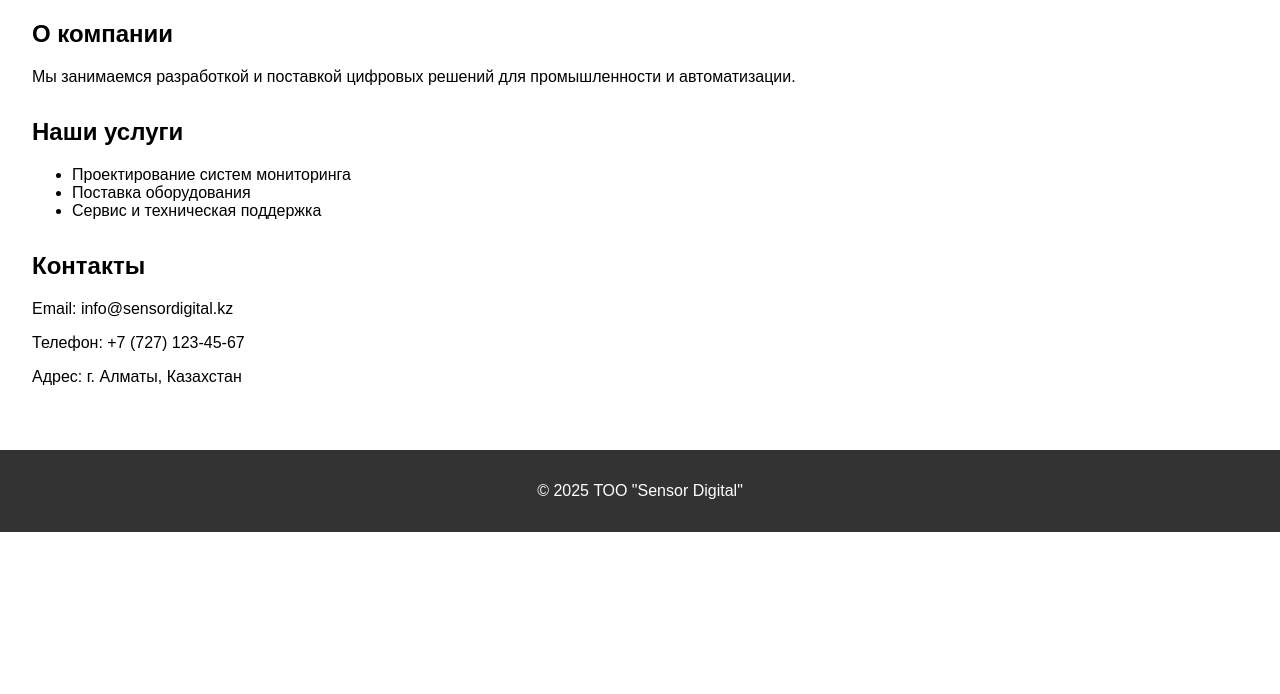
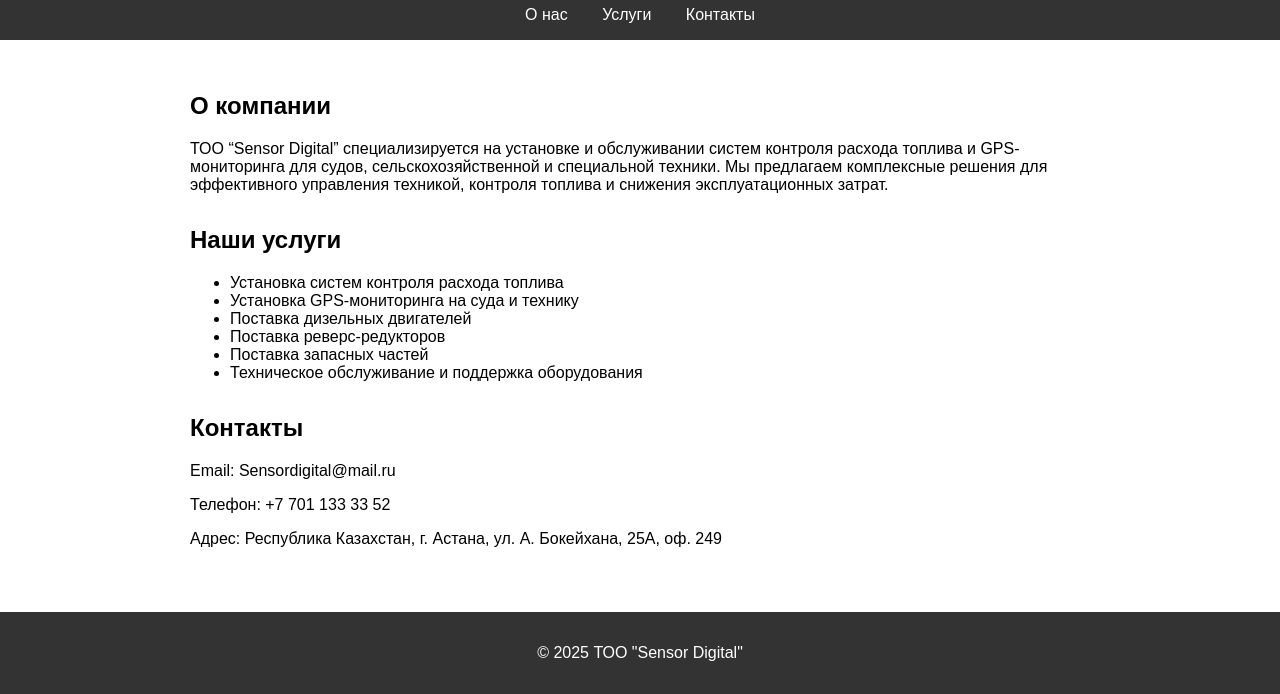
Before and after one commit to Sensor-digital/Sensor-digital.github.io, a plain HTML site: page index.html in a window 1280 px wide. Shown: the part 162-856 px from the top of the page. Before the commit the page ends 800 px from the top, so only its background shows below. Drawn offline with Linux system fonts and the light colour scheme.

Commit message:
Add files via upload

```diff
--- a/index.html
+++ b/index.html
@@ -7,13 +7,15 @@
     <style>
         body { font-family: Arial, sans-serif; margin: 0; padding: 0; }
         header, footer { background: #333; color: white; text-align: center; padding: 1em; }
-        main { padding: 2em; }
+        main { padding: 2em; max-width: 900px; margin: auto; }
         nav a { margin: 0 15px; color: white; text-decoration: none; }
         section { margin-bottom: 2em; }
+        img.logo { max-width: 200px; display: block; margin: 0 auto 1em; }
     </style>
 </head>
 <body>
     <header>
+        <img src="logo.png" alt="Sensor Digital Logo" class="logo">
         <h1>ТОО "Sensor Digital"</h1>
         <nav>
             <a href="#about">О нас</a>
@@ -24,21 +26,24 @@
     <main>
         <section id="about">
             <h2>О компании</h2>
-            <p>Мы занимаемся разработкой и поставкой цифровых решений для промышленности и автоматизации.</p>
+            <p>ТОО “Sensor Digital” специализируется на установке и обслуживании систем контроля расхода топлива и GPS-мониторинга для судов, сельскохозяйственной и специальной техники. Мы предлагаем комплексные решения для эффективного управления техникой, контроля топлива и снижения эксплуатационных затрат.</p>
         </section>
         <section id="services">
             <h2>Наши услуги</h2>
             <ul>
-                <li>Проектирование систем мониторинга</li>
-                <li>Поставка оборудования</li>
-                <li>Сервис и техническая поддержка</li>
+                <li>Установка систем контроля расхода топлива</li>
+                <li>Установка GPS-мониторинга на суда и технику</li>
+                <li>Поставка дизельных двигателей</li>
+                <li>Поставка реверс-редукторов</li>
+                <li>Поставка запасных частей</li>
+                <li>Техническое обслуживание и поддержка оборудования</li>
             </ul>
         </section>
         <section id="contacts">
             <h2>Контакты</h2>
-            <p>Email: info@sensordigital.kz</p>
-            <p>Телефон: +7 (727) 123-45-67</p>
-            <p>Адрес: г. Алматы, Казахстан</p>
+            <p>Email: Sensordigital@mail.ru</p>
+            <p>Телефон: +7 701 133 33 52</p>
+            <p>Адрес: Республика Казахстан, г. Астана, ул. А. Бокейхана, 25А, оф. 249</p>
         </section>
     </main>
     <footer>
```
Also changed, not shown: logo.png (added).
